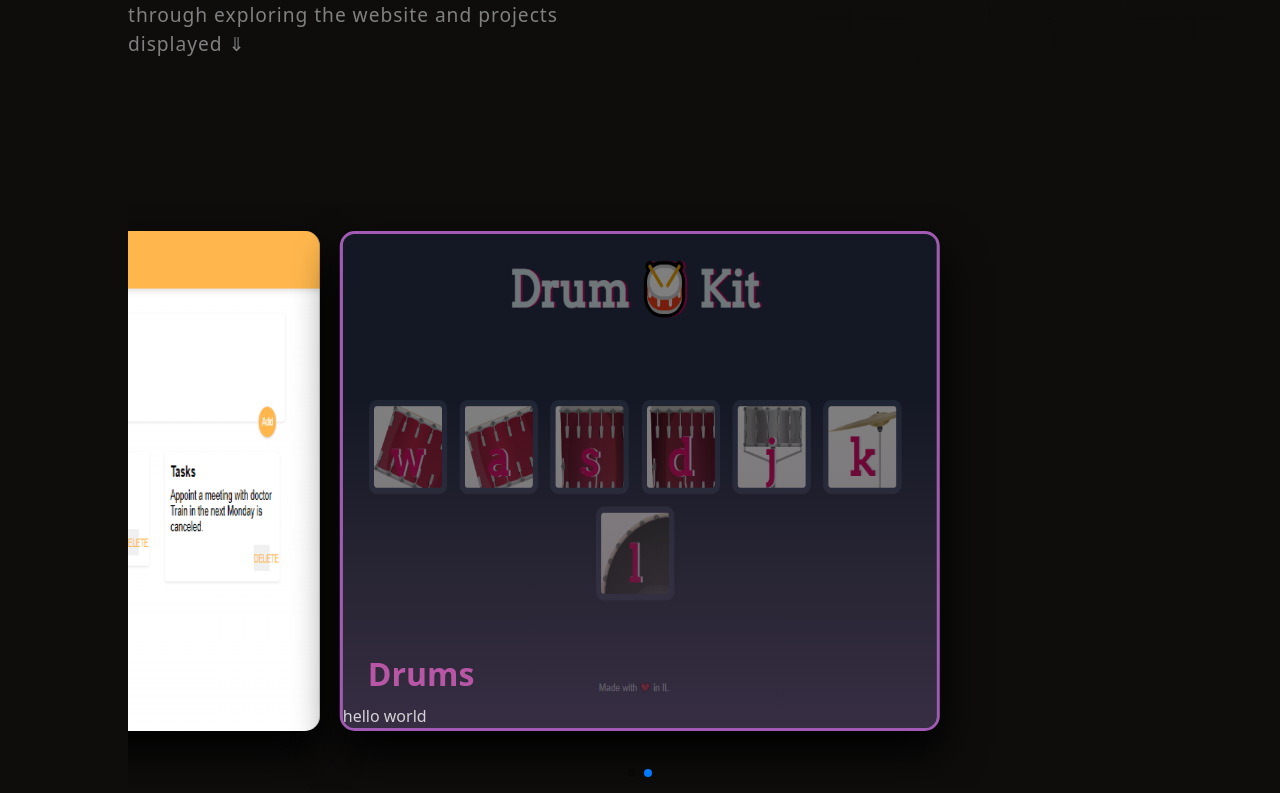
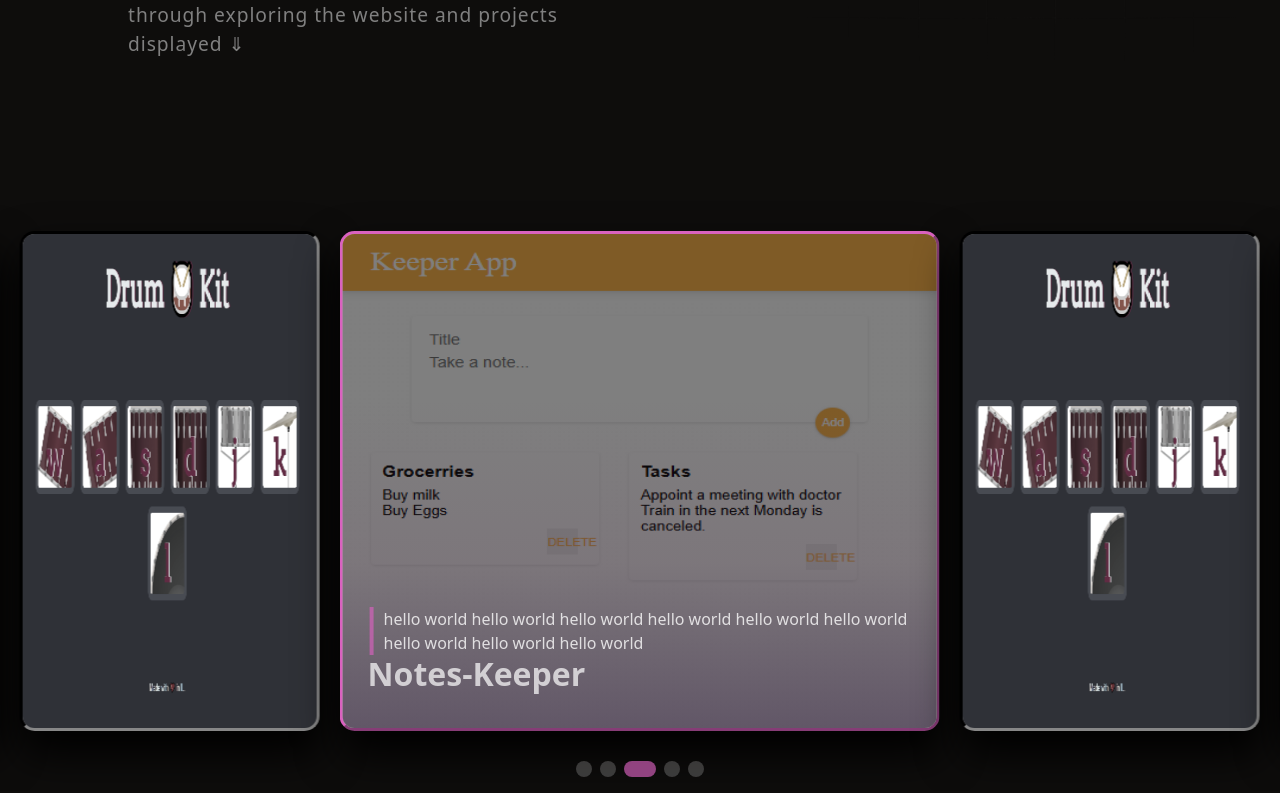
Before and after one commit to swiftypanties/My-Portfolio, a React (Vite) app: page / in a window 1280 px wide. Shown: the part 875-1668 px from the top of the page. Built offline with nearby package versions, Linux system fonts and the light colour scheme.

Commit message:
swipe slider v2 - required media

```diff
--- a/src/Components/Slider/Slider.css
+++ b/src/Components/Slider/Slider.css
@@ -13,7 +13,7 @@
 }
 
 .container{
-    width: 80%;
+    width: 100%;
 }
 .swiper{
     width: 100%;
@@ -30,21 +30,18 @@
     overflow: hidden;
     transition: 1s;
     user-select: none;
+    border: inset 3px #333;
 }
 .swiper-slide-active{
     width: 600px;
     transition: width 1s ease-in-out;
-    border: solid 3px rgb(163, 89, 182);
-
+    border: outset 3px rgb(218, 98, 192);;
 }
 
 .swiper-slide img{
-  .swiper-slide-active {
-    width: 600px;
-    transition: width 1s ease-in-out;
-    border: 3px solid transparent;
-    border-image: linear-gradient(45deg, #a359b6, #da62c0, #ff6b9d, #a359b6) 1;
-}
+    position: absolute;
+    inset: 0;
+    filter: grayscale(75%);
 }
 
 .swiper-slide-active img {
@@ -66,9 +63,8 @@
     font-size: 2rem;
     font-family: system-ui, -apple-system, BlinkMacSystemFont, 'Segoe UI', Roboto, Oxygen, Ubuntu, Cantarell, 'Open Sans', 'Helvetica Neue', sans-serif;
     font-weight: 700;
-    color: var(--primary-clr);
     opacity: 0.2;
-    color: rgb(218, 98, 192);
+    color: rgba(255, 255, 255, 0.877);
     transition: 0.8s ease;
     transition-delay: 0.5s;
 
@@ -84,7 +80,7 @@
     inset: 0;
     width: 100%;
     height: 100%;
-    padding: 25px var(--gap) 65px;
+    padding: 25px 27px 65px;
     display: flex;
     flex-direction: column;
     justify-content: end;
@@ -106,3 +102,42 @@
     transition: 0.8s;
     transition-delay: 0.5s;
 }
+
+.slide-description{
+    border-left:  4px solid rgba(218, 98, 192, 0.651);
+    padding-left: 10px;
+    margin-bottom: 8px;
+    opacity: 0;
+}
+.swiper-slide-active .slide-description{
+    opacity: 1;
+    transition: 0.5s;
+    transition-delay: 1s;
+}
+
+.slide-description p{
+    font-size:1rem;
+    font-weight:400;
+    line-height: 1.5;
+    transform: translateY(100%);
+    opacity:0;
+}
+
+.swiper-slide-active .slide-description p{
+    transform: translateY(0);
+    opacity:1;
+    transition: 1.5s ease;
+    transition-delay: 1s;
+}
+
+.swiper-pagination-bullet{
+    width: 16px;
+    height: 16px;
+    background-color: white;
+}
+.swiper-pagination-bullet-active{
+    width: 32px;
+    border-radius: 14px;
+    background-color: rgba(218, 98, 192, 0.651);
+    transition: all 0.8s ease-in-out;
+}
--- a/src/Components/Slider/Slider.jsx
+++ b/src/Components/Slider/Slider.jsx
@@ -13,12 +13,27 @@ const data = [
     {
         img: KEEPER,
         title: "Notes-Keeper",
-        description: "hello world"
+        description: "hello world hello world hello world hello world hello world hello world hello world hello world hello world"
     },
      {
         img: DRUMS,
         title: "Drums",
         description: "hello world"
+    },
+    {
+        img: KEEPER,
+        title: "Notes-Keeper",
+        description: "hello world hello world hello world hello world hello world hello world hello world hello world hello world"
+    },
+    {
+        img: DRUMS,
+        title: "Drums",
+        description: "hello world"
+    },
+    {
+        img: KEEPER,
+        title: "Notes-Keeper",
+        description: "hello world hello world hello world hello world hello world hello world hello world hello world hello world"
     }
 ]
 
@@ -56,7 +71,7 @@ function Slider(){
                 centeredSlides
                 slidesPerView="auto"
                 speed={800}
-                slideToClickedSlid
+                slideToClickedSlide={true}
                 pagination={{clickable: true}}
                 breakpoints={{
                     320: {spaceBetween: 40},
@@ -73,7 +88,7 @@ function Slider(){
                             <img className= "slide-img" src={slide.img} alt={slide.title} />
                             <div className="slide-content">
                                 <div className="slide-title"><h1>{slide.title}</h1></div>
-                                <div className="slide-description">{slide.description}</div>
+                                <div className="slide-description"><p>{slide.description}</p></div>
                             </div>
 
                         </SwiperSlide>
```
